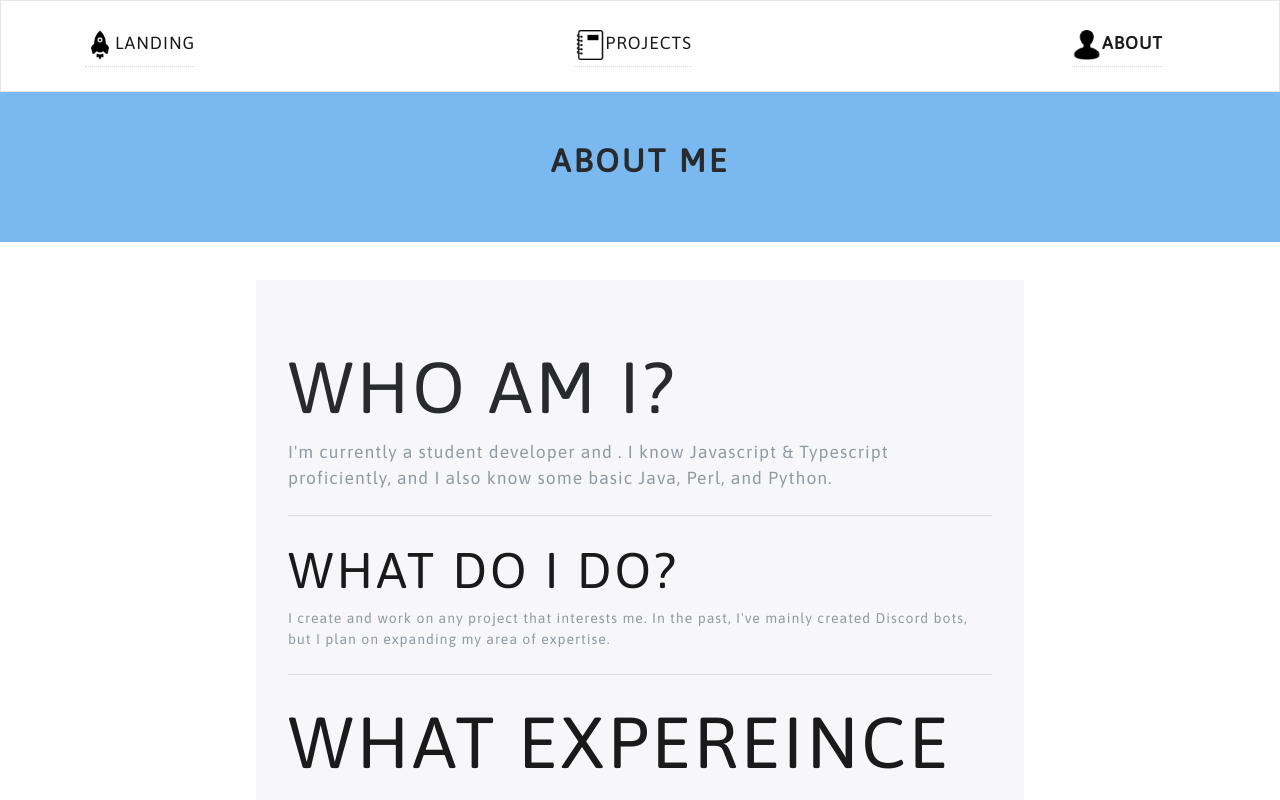
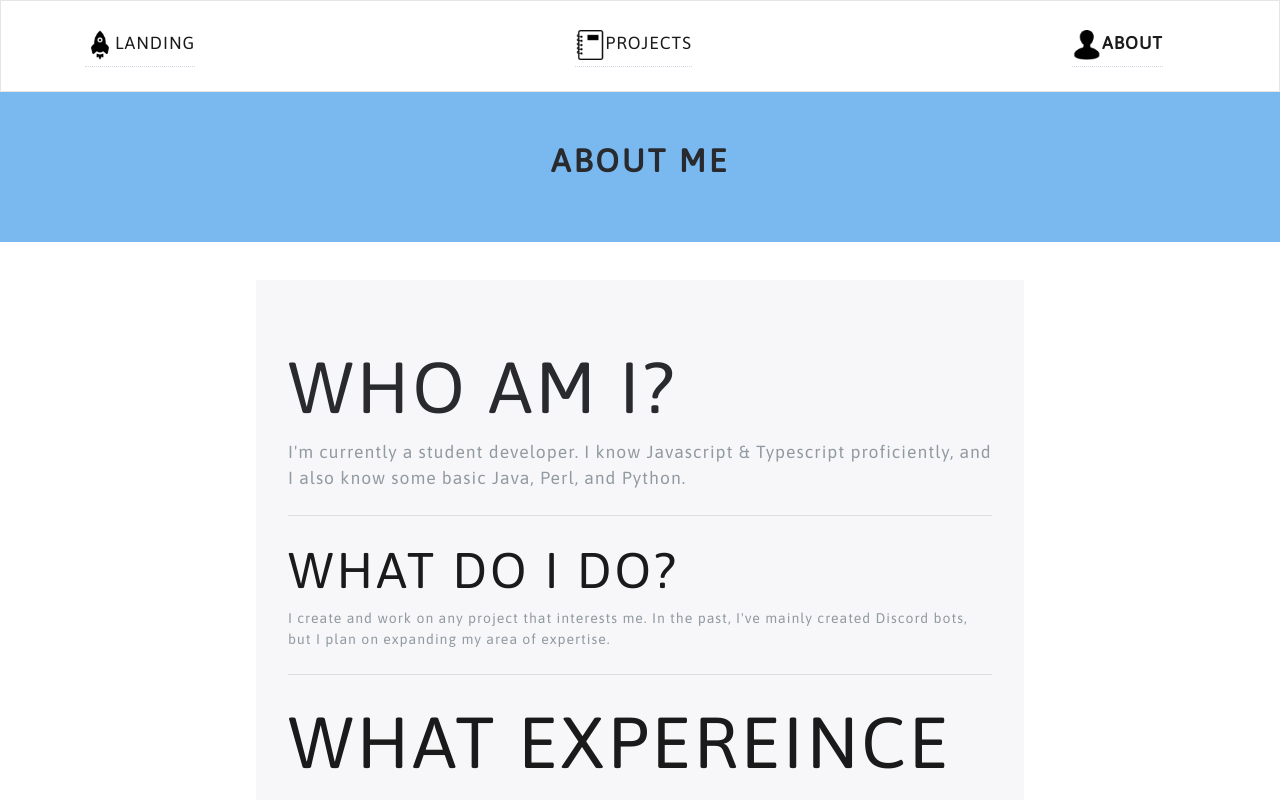
Before and after one commit to KnowItAllKing/portfolio-rewrite, a React (Create React App) app: page /about in a window 1280 px wide. Shown: the top 800 px of the page. Built offline with nearby package versions, Linux system fonts and the light colour scheme.

Commit message:
Update index.jsx

```diff
--- a/src/Components/About/index.jsx
+++ b/src/Components/About/index.jsx
@@ -13,7 +13,7 @@ export const About = () => (
 			<div className='jumbotron'>
 				<h1 className='display-3'>Who am I?</h1>
 				<p className='lead'>
-					I'm currently a student developer and . I know Javascript & Typescript
+					I'm currently a student developer. I know Javascript & Typescript
 					proficiently, and I also know some basic Java, Perl, and
 					Python.
 				</p>
```
